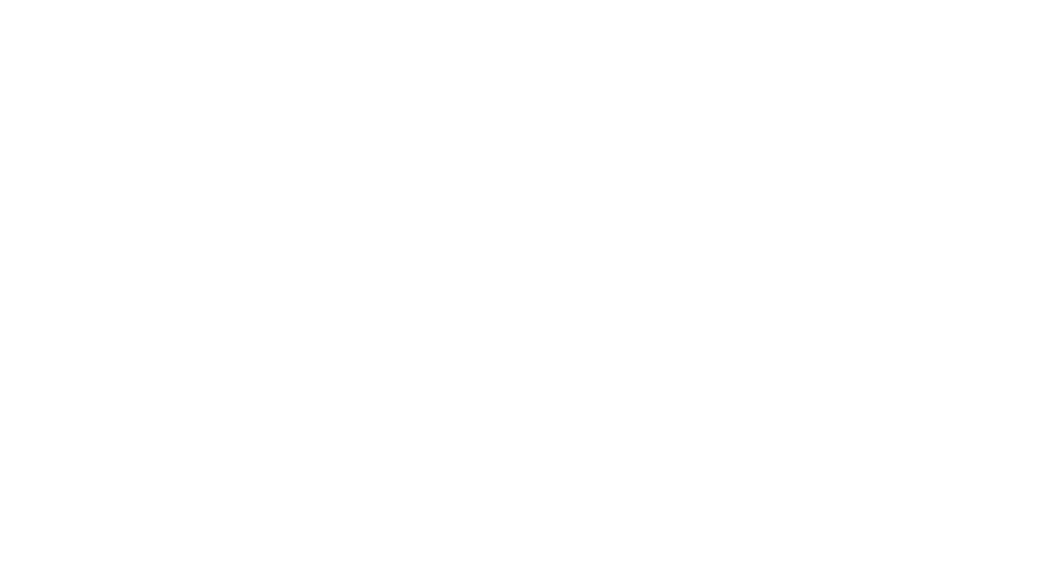
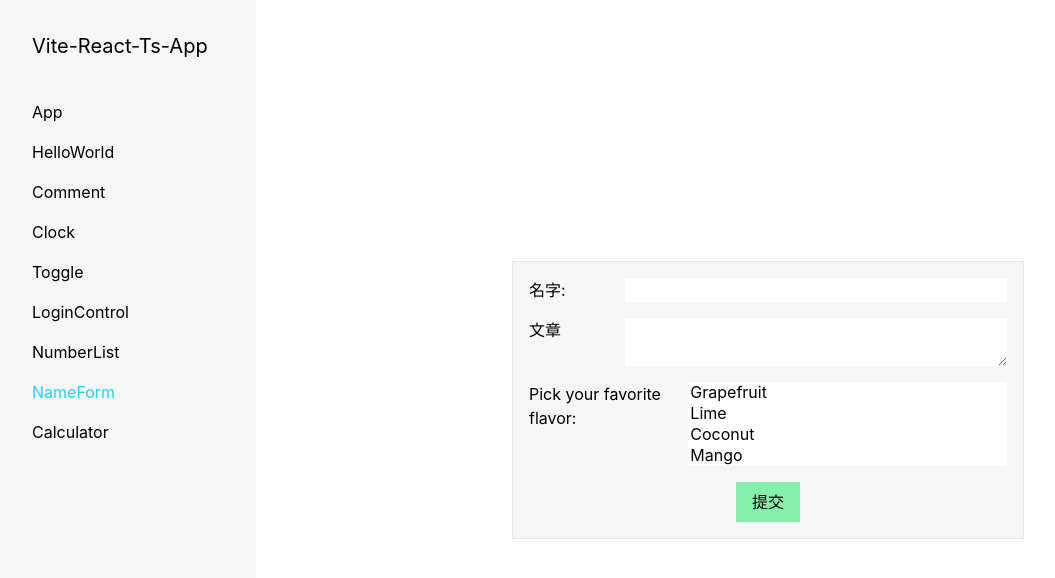
Before and after one commit to sakuraNouta/learn-react, a React (Vite) app: page /nameForm in a window 1280 px wide. Before the commit this address had no page. Shown: the top 578 px of the page, without its empty margins (0-1055 px from the left). Built offline with nearby package versions, Linux system fonts and the light colour scheme.

Commit message:
feat: React Main Concepts 8.列表&Key 9.表单 10.状态提升

```diff
--- a/src/layouts/index.tsx
+++ b/src/layouts/index.tsx
@@ -1,22 +1,29 @@
 import { useState } from 'react';
 import { Outlet, useNavigate } from 'react-router-dom';
+import { useLocation } from 'react-use';
 
 import App from '../pages/App';
+import Calculator from '../pages/Calculator';
 import Clock from '../pages/Clock';
 import Comment, { CommentProps } from '../pages/Comment';
 import EventButton from '../pages/EventButton';
 import HelloWorld, { HelloWorldProps } from '../pages/HelloWorld';
 import LoginControl from '../pages/LoginControl';
+import NameForm from '../pages/NameForm';
+import NumberList, { NumberListProps } from '../pages/NumberList';
 
 interface Menu {
   path: string;
   name: string;
   component:
     | ((props: any) => JSX.Element)
+    | (() => JSX.Element)
     | typeof Clock
     | typeof EventButton
-    | typeof LoginControl;
-  props?: HelloWorldProps | CommentProps;
+    | typeof LoginControl
+    | typeof NameForm
+    | typeof Calculator;
+  props?: HelloWorldProps | CommentProps | NumberListProps;
 }
 
 export const Menus: Menu[] = [
@@ -58,15 +65,37 @@ export const Menus: Menu[] = [
     component: EventButton
   },
   {
-    path: 'LoginControl',
+    path: 'loginControl',
     name: 'LoginControl',
     component: LoginControl
+  },
+  {
+    path: 'numberList',
+    name: 'NumberList',
+    component: NumberList,
+    props: { numbers: [1, 2, 3] }
+  },
+  {
+    path: 'nameForm',
+    name: 'NameForm',
+    component: NameForm
+  },
+  {
+    path: 'calculator',
+    name: 'Calculator',
+    component: Calculator
   }
 ];
 
 export default function Layout() {
-  const [menuName, setMenuName] = useState(Menus?.[0]?.name);
+  const location = useLocation();
+  const defaultMenuName =
+    Menus.find(
+      menu => location.pathname && location.pathname.indexOf(menu.path) >= 0
+    )?.name || Menus?.[0]?.name;
+  const [menuName, setMenuName] = useState(defaultMenuName);
   const navigate = useNavigate();
+
   return (
     <div className="flex w-screen h-screen">
       <ul className="w-1/5 h-full px-8 bg-light-400">
--- /dev/null
+++ b/src/pages/Calculator.tsx
@@ -0,0 +1,104 @@
+import React, { ChangeEvent } from 'react';
+
+interface CalculatorProps {
+  temperature: string;
+  onTemperatureChange: Function;
+  scale: 'c' | 'f';
+}
+
+const scaleNames = {
+  c: 'Celsius',
+  f: 'Fahrenheit'
+};
+
+function toCelsius(fahrenheit: number) {
+  return ((fahrenheit - 32) * 5) / 9;
+}
+
+function toFahrenheit(celsius: number) {
+  return (celsius * 9) / 5 + 32;
+}
+
+function tryConvert(temperature: string, convert: Function) {
+  const input = parseFloat(temperature);
+  if (Number.isNaN(input)) {
+    return '';
+  }
+  const output = convert(input);
+  const rounded = Math.round(output * 1000) / 1000;
+  return rounded.toString();
+}
+
+function BoilingVerdict(props: { celsius: number }) {
+  if (props.celsius >= 100) {
+    return <p>The water would boil.</p>;
+  }
+  return <p>The water would not boil.</p>;
+}
+
+class TemperatureInput extends React.Component<CalculatorProps> {
+  constructor(props: CalculatorProps) {
+    super(props);
+  }
+
+  handleChange(e: ChangeEvent<HTMLInputElement>) {
+    // this.setState({ temperature: e.target.value });
+    this.props.onTemperatureChange(e.target.value);
+  }
+
+  render(): React.ReactNode {
+    const temperature = this.props.temperature;
+    const scale = this.props.scale;
+    return (
+      <fieldset>
+        <legend>Enter temperature in {scaleNames[scale]}: </legend>
+        <input
+          className="border"
+          value={temperature}
+          onChange={e => this.handleChange(e)}
+        ></input>
+      </fieldset>
+    );
+  }
+}
+
+class Calculator extends React.Component<
+  any,
+  Pick<CalculatorProps, 'scale' | 'temperature'>
+> {
+  constructor(props: CalculatorProps) {
+    super(props);
+    this.state = { scale: 'c', temperature: '' };
+  }
+  handleCelsiusChange(temperature: string) {
+    this.setState({ scale: 'c', temperature });
+  }
+  handleFahrenheitChange(temperature: string) {
+    this.setState({ scale: 'f', temperature });
+  }
+  render(): React.ReactNode {
+    const scale = this.state.scale;
+    const temperature = this.state.temperature;
+    const celsius =
+      scale === 'f' ? tryConvert(temperature, toCelsius) : temperature;
+    const fahrenheit =
+      scale === 'c' ? tryConvert(temperature, toFahrenheit) : temperature;
+    return (
+      <div className="m-auto">
+        <TemperatureInput
+          scale="c"
+          temperature={celsius}
+          onTemperatureChange={(v: string) => this.handleCelsiusChange(v)}
+        />
+        <TemperatureInput
+          scale="f"
+          temperature={fahrenheit}
+          onTemperatureChange={(v: string) => this.handleFahrenheitChange(v)}
+        />
+        <BoilingVerdict celsius={parseFloat(celsius)} />
+      </div>
+    );
+  }
+}
+
+export default Calculator;
--- /dev/null
+++ b/src/pages/NameForm.tsx
@@ -0,0 +1,83 @@
+import React, { ChangeEvent, FormEvent } from 'react';
+
+interface NameFromProps {
+  name: string;
+  text: string;
+  flavor: Array<string>;
+}
+
+const Flavors = ['Grapefruit', 'Lime', 'Coconut', 'Mango'];
+
+class NameForm extends React.Component<any, NameFromProps> {
+  constructor(props: NameFromProps) {
+    super(props);
+    this.state = { name: '', text: '', flavor: [] };
+  }
+  handleNameChange(event: ChangeEvent<HTMLInputElement>) {
+    this.setState({ name: event.target.value });
+  }
+  handleTextChange(event: ChangeEvent<HTMLTextAreaElement>) {
+    this.setState({ text: event.target.value });
+  }
+  handleFlavorChange(event: ChangeEvent<HTMLSelectElement>) {
+    this.setState(prevState => {
+      let flavor = [...prevState.flavor];
+      const index = prevState.flavor.findIndex(
+        item => item === event.target.value
+      );
+      if (index >= 0) {
+        flavor = [...flavor.slice(0, index), ...flavor.slice(index + 1)];
+      } else {
+        flavor.push(event.target.value);
+      }
+      return { flavor };
+    });
+  }
+  handleSubmit(event: FormEvent<HTMLFormElement>) {
+    const { name, text, flavor } = this.state;
+    alert('name: ' + name + ' text: ' + text + ' flavor: ' + flavor);
+    event.preventDefault();
+  }
+  render(): React.ReactNode {
+    return (
+      <form
+        className="flex flex-wrap justify-around m-auto w-1/2 p-4 border bg-light-400"
+        onSubmit={event => this.handleSubmit(event)}
+      >
+        <label className="w-1/5 mb-4">名字:</label>
+        <input
+          className="w-4/5 mb-4"
+          type="text"
+          value={this.state.name}
+          onChange={event => this.handleNameChange(event)}
+        ></input>
+        <label className="w-1/5 mb-4">文章</label>
+        <textarea
+          className="w-4/5 mb-4"
+          value={this.state.text}
+          onChange={event => this.handleTextChange(event)}
+        ></textarea>
+        <label className="w-1/3 mb-4">Pick your favorite flavor: </label>
+        <select
+          className="w-2/3 mb-4"
+          value={this.state.flavor}
+          multiple={true}
+          onChange={event => this.handleFlavorChange(event)}
+        >
+          {Flavors.map(flavor => (
+            <option key={flavor} value={flavor}>
+              {flavor}
+            </option>
+          ))}
+        </select>
+        <input
+          className="px-4 py2 bg-green-300 cursor-pointer"
+          type="submit"
+          value="提交"
+        ></input>
+      </form>
+    );
+  }
+}
+
+export default NameForm;
--- /dev/null
+++ b/src/pages/NumberList.tsx
@@ -0,0 +1,13 @@
+export interface NumberListProps {
+  numbers: Array<number>;
+}
+
+export default function NumberList(props: NumberListProps) {
+  const numbers = props.numbers;
+  const listItems = numbers.map(number => (
+    <li className="border p-4 m-4 bg-light-800 cursor-pointer" key={number}>
+      {number}
+    </li>
+  ));
+  return <ul className="m-auto">{listItems}</ul>;
+}
```
